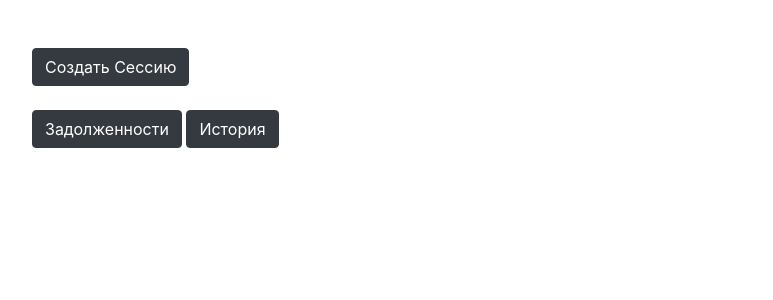
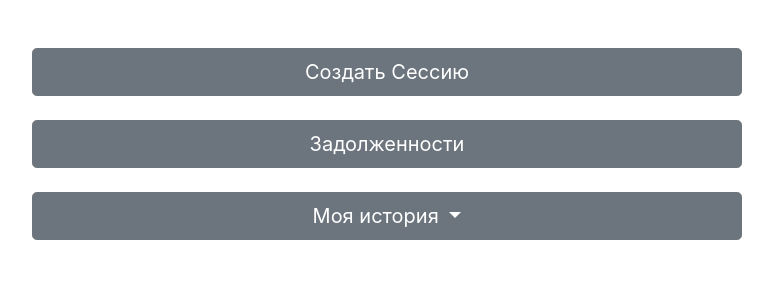
Before and after one commit to sashaaero/CheckSplitter, a Python web app: template templates/index.html in a window 1280 px wide. Shown: the part 56-356 px from the top of the page, without its empty margins (68-841 px from the left). Run offline with Jinja, Linux system fonts and the light colour scheme; the template is opened without the code that fills it, so the values that code supplies are empty; some libraries are stand-ins or nearby versions.

Commit message:
Update "index.html"

```diff
--- a/templates/index.html
+++ b/templates/index.html
@@ -3,14 +3,28 @@
     <div class="container">
 		<div class="row">
             <div class="col-md-8">
-                <a href="{{ url_for('session_new') }}" class="btn btn-dark center-block" role="button">Создать Сессию</a>
+                <a href="{{ url_for('session_new') }}" class="btn btn-secondary btn-lg btn-block" role="button">Создать Сессию</a>
             </div>
         </div>
         <br>
         <div class="row">
             <div class="col-md-8">
-                <a href="{{ url_for('check_credit') }}" class="btn btn-dark center-block" role="button">Задолженности</a>
-                <a href="{{ url_for('index') }}" class="btn btn-dark center-block" role="button">История</a>
+                <a href="{{ url_for('check_credit') }}" class="btn btn-secondary btn-lg btn-block" role="button">Задолженности</a>
+            </div>
+        </div>
+        <br>
+        <div class="row">
+            <div class="col-md-8">
+                <div class="btn-group btn-block" role="group">
+                    <button id="history" type="button" class="btn btn-secondary btn-lg dropdown-toggle "
+                            data-toggle="dropdown" aria-haspopup="true" aria-expanded="false">
+                        Моя история
+                    </button>
+                    <div class="dropdown-menu dropdown-menu" aria-labelledby="history">
+                        <a class="dropdown-item" href="{{ url_for('credit_history') }}">История переводов</a>
+                        <a class="dropdown-item" href="{{ url_for('history') }}">История сессий</a>
+                    </div>
+                </div>
             </div>
         </div>
 	</div>
```
